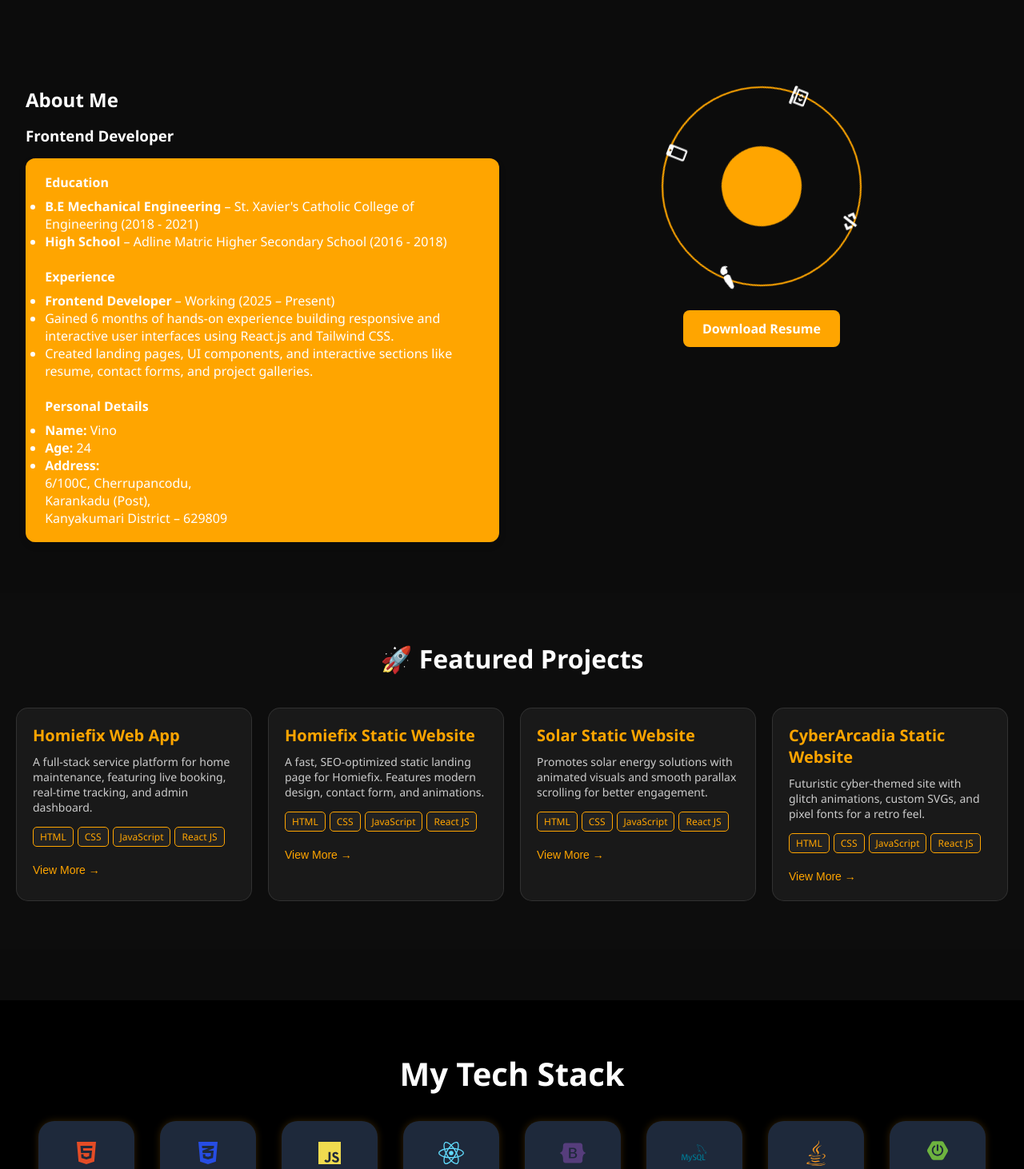
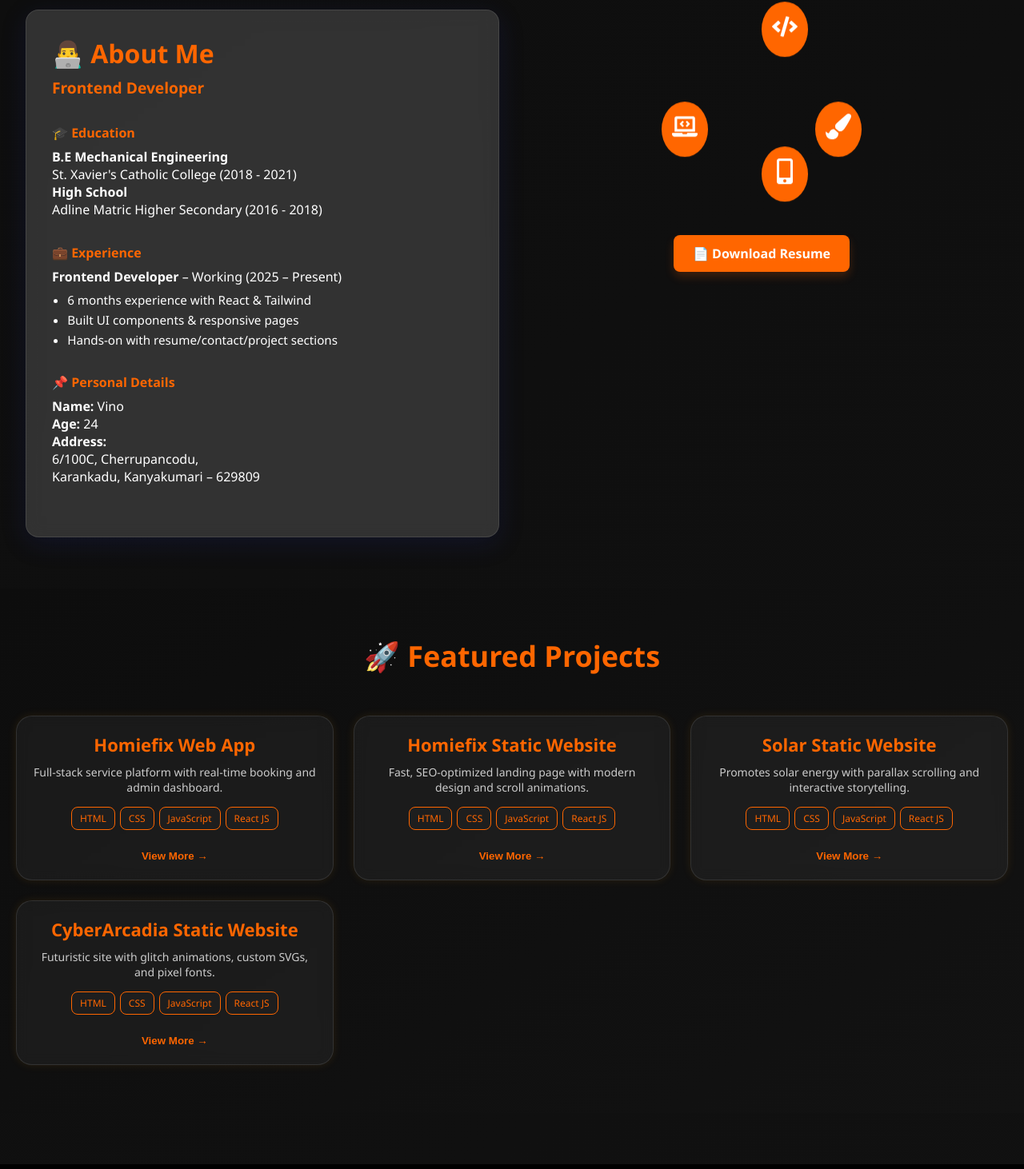
Before and after one commit to vino708/portfolio, a React (Create React App) app: page / in a window 1280 px wide. Shown: the part 932-2394 px from the top of the page at 80% size. Built offline with nearby package versions, Linux system fonts and the light colour scheme.

Commit message:
first commit

```diff
--- a/package.json
+++ b/package.json
@@ -10,6 +10,7 @@
     "@testing-library/react": "^16.3.0",
     "@testing-library/user-event": "^13.5.0",
     "bootstrap": "^5.3.6",
+    "framer-motion": "^12.16.0",
     "lucide-react": "^0.511.0",
     "react": "^19.1.0",
     "react-dom": "^19.1.0",
--- a/src/Components/About.css
+++ b/src/Components/About.css
@@ -1,182 +1,145 @@
-/* Bonus: Remove margin/padding overflow */
 body, html {
-  overflow-x: hidden;
   margin: 0;
   padding: 0;
+  overflow-x: hidden;
+  font-family: 'Segoe UI', sans-serif;
+  background: linear-gradient(145deg, #0d0d0d, #121212);
 }
-
-
 
 .about-section {
   display: flex;
-  justify-content: space-between;
+  flex-wrap: wrap;
+  justify-content: center;
   align-items: flex-start;
+  gap: 2rem;
   padding: 4rem 2rem;
-  gap: 2rem;
-  margin-top: 6rem; /* Spacing below navbar */
-  animation: fadeIn 2s ease-in;
-  flex-wrap: wrap;
 }
 
 .about-left {
   flex: 1;
-  min-width: 300px;
+  min-width: 320px;
+  max-width: 600px;
 }
 
-.about-left h2,
-.about-left h3 {
-  margin-bottom: 1rem;
+.glass-card {
+  background: rgba(255, 255, 255, 0.15);
+  backdrop-filter: blur(10px);
+  -webkit-backdrop-filter: blur(10px);
+  border-radius: 16px;
+  padding: 2rem;
+  box-shadow: 0 8px 32px rgba(31, 38, 135, 0.2);
+  border: 1px solid rgba(255, 255, 255, 0.1);
+  color: #333;
 }
 
-.card-container {
-  display: flex;
-  flex-direction: column;
-  gap: 1.5rem;
-  margin-top: 2rem;
+.section-title {
+  font-size: 2rem;
+  font-weight: 700;
+  color: #ff6600;
+  margin-bottom: 0.5rem;
 }
 
-.info-card {
-  background: orange;
-  border-left: 5px solid orange;
-  padding: 1.2rem;
-  box-shadow: 0 4px 10px rgba(0, 0, 0, 0.1);
-  transition: transform 0.3s ease, opacity 0.5s ease;
-  border-radius: 12px;
-  opacity: 0;
-  animation: fadeInCard 0.6s forwards;
+.section-subtitle {
+  font-size: 1.2rem;
+  margin-bottom: 2rem;
+  color: #ff6600;
 }
 
-.info-card:hover {
-  transform: translateY(-5px);
+.about-info .block {
+  margin-bottom: 2rem;
 }
 
-.info-card h4 {
+.block h4 {
+  color: #ff6600;
   margin-bottom: 0.5rem;
+}
+
+.block p {
+color: white;
+}
+
+.block ul {
+  margin: 0.5rem 0 0 1.2rem;
+  padding: 0;
+}
+
+.block ul li {
+  list-style: disc;
+  font-size: 0.95rem;
+  margin-bottom: 0.3rem;
   color: white;
 }
 
+/* Right side */
 .about-right {
   flex: 1;
   min-width: 300px;
-  display: flex;
-  justify-content: center;
-  align-items: center;
-}
-
-.circle-container {
-  position: relative;
-  width: 250px;
-  height: 250px;
-  animation: rotate 20s linear infinite;
-}
-
-.outer-circle {
-  width: 100%;
-  height: 100%;
-  border: 2px solid orange;
-  border-radius: 50%;
-  position: relative;
-  display: flex;
-  justify-content: center;
-  align-items: center;
-}
-
-.inner-circle {
-  width: 100px;
-  height: 100px;
-  background: orange;
-  border-radius: 50%;
-}
-
-.icon {
-  position: absolute;
-  font-size: 1.5rem;
-  color: white;
-}
-
-.icon1 { top: -10px; left: 50%; transform: translateX(-50%); }
-.icon2 { right: -10px; top: 50%; transform: translateY(-50%); }
-.icon3 { bottom: -10px; left: 50%; transform: translateX(-50%); }
-.icon4 { left: -10px; top: 50%; transform: translateY(-50%); }
-
-/* Animations */
-@keyframes rotate {
-  0% { transform: rotate(0deg); }
-  100% { transform: rotate(360deg); }
-}
-
-@keyframes fadeIn {
-  from { opacity: 0; transform: translateY(20px); }
-  to { opacity: 1; transform: translateY(0); }
-}
-
-@keyframes fadeInCard {
-  to {
-    opacity: 1;
-  }
-}
-
-/* Responsive Design */
-@media (max-width: 768px) {
-  .about-section {
-    flex-direction: column;
-    align-items: center;
-    padding: 3rem 1rem;
-    margin-top: -5%;
-  }
-
-  .about-left,
-  .about-right {
-    width: 100%;
-    text-align: center;
-  }
-
-  .card-container {
-    align-items: center;
-  }
-
-  .info-card {
-    width: 90%;
-  }
-
-  .circle-container {
-    width: 200px;
-    height: 200px;
-  }
-
-  .inner-circle {
-    width: 80px;
-    height: 80px;
-  }
-  .custom-card{
-    margin-left: 5%;
-  }
-}
-.about-right {
-  display: flex;
-  justify-content: center;
-  align-items: center;
-}
-
-.right-inner {
   display: flex;
   flex-direction: column;
   align-items: center;
 }
 
-.resume-btn {
-  margin-top: 30px;
+.floating-icons {
+  position: relative;
+  width: 250px;
+  height: 250px;
+  margin-bottom: 2rem;
+}
+
+.icon-style {
+  position: absolute;
+  font-size: 2rem;
+  color: white;
+  background-color: #ff6600;
+  padding: 0.8rem;
+  border-radius: 50%;
+  animation: float 4s ease-in-out infinite;
+}
+
+.icon-code { top: 0; left: 50%; transform: translateX(-50%); }
+.icon-brush { top: 50%; right: 0; transform: translateY(-50%); }
+.icon-mobile { bottom: 0; left: 50%; transform: translateX(-50%); }
+.icon-laptop { top: 50%; left: 0; transform: translateY(-50%); }
+
+@keyframes float {
+  0%, 100% { transform: translateY(0); }
+  50% { transform: translateY(-10px); }
+}
+
+.resume-download {
   padding: 12px 24px;
-  background-color: orange;
-  color: #fff;
+  background-color: #ff6600;
+  color: white;
   text-decoration: none;
+  font-weight: 600;
   border-radius: 8px;
-  font-weight: bold;
-  font-size: 16px;
+  box-shadow: 0 6px 12px rgba(255, 102, 0, 0.2);
   transition: background 0.3s ease, transform 0.2s ease;
 }
 
-.resume-btn:hover {
-  background-color: darkorange;
+.resume-download:hover {
+  background-color: #e55b00;
   transform: translateY(-2px);
 }
+
+/* Responsive */
+@media (max-width: 768px) {
+  .about-section {
+    flex-direction: column;
+    align-items: center;
+    padding: 2rem 1rem;
+  }
+
+  .glass-card {
+    padding: 1.5rem;
+  }
+
+  .floating-icons {
+    width: 200px;
+    height: 200px;
+  }
+
+  .icon-style {
+    font-size: 1.5rem;
+  }
+}
--- a/src/Components/About.jsx
+++ b/src/Components/About.jsx
@@ -6,80 +6,60 @@ const About = () => {
   return (
     <section id='about'>
       <div className="about-section">
-        {/* Left Side - Stylish Info Cards */}
-        <div className="about-left w-full md:w-1/2 px-4">
-          <h2 className="text-2xl font-bold mb-2 text-orange-500">About Me</h2>
-          <h3 className="text-lg text-gray-700 mb-4">Frontend Developer</h3>
+        {/* Left Side */}
+        <div className="about-left">
+          <div className="glass-card">
+            <h2 className="section-title">👨‍💻 About Me</h2>
+            <h3 className="section-subtitle">Frontend Developer</h3>
 
-          <div className="info-card custom-card bg-white p-4 md:p-6 rounded-xl shadow-lg space-y-6">
+            <div className="about-info">
+              <div className="block">
+                <h4>🎓 Education</h4>
+                <p><strong>B.E Mechanical Engineering</strong><br />St. Xavier's Catholic College (2018 - 2021)</p>
+                <p><strong>High School</strong><br />Adline Matric Higher Secondary (2016 - 2018)</p>
+              </div>
 
-            {/* Education */}
-            <div>
-              <h4 className="text-lg font-semibold text-orange-500 mb-2">Education</h4>
-              <ul className="text-gray-700 text-sm space-y-1">
-                <li>
-                  <strong>B.E Mechanical Engineering</strong> – St. Xavier's Catholic College of Engineering (2018 - 2021)
-                </li>
-                <li>
-                  <strong>High School</strong> – Adline Matric Higher Secondary School (2016 - 2018)
-                </li>
+              <div className="block">
+                <h4>💼 Experience</h4>
+                <p><strong>Frontend Developer</strong> – Working (2025 – Present)</p>
+                <ul>
+                  <li>6 months experience with React & Tailwind</li>
+                  <li>Built UI components & responsive pages</li>
+                  <li>Hands-on with resume/contact/project sections</li>
                 </ul>
               </div>
 
-            {/* Experience */}
-            <div>
-              <br />
-              <h4 className="text-lg font-semibold text-orange-500 mb-2">Experience</h4>
-              <ul className="text-gray-700 text-sm space-y-1">
-                <li><strong>Frontend Developer</strong> – Working (2025 – Present)</li>
-                <li>Gained 6 months of hands-on experience building responsive and interactive user interfaces using React.js and Tailwind CSS.</li>
-                <li>Created landing pages, UI components, and interactive sections like resume, contact forms, and project galleries.</li>
-              </ul>
+              <div className="block">
+                <h4>📌 Personal Details</h4>
+                <p><strong>Name:</strong> Vino</p>
+                <p><strong>Age:</strong> 24</p>
+                <p><strong>Address:</strong><br />
+                  6/100C, Cherrupancodu,<br />
+                  Karankadu, Kanyakumari – 629809
+                </p>
               </div>
-
-            {/* Personal Details */}
-            <div>
-              <br />
-              <h4 className="text-lg font-semibold text-orange-500 mb-2">Personal Details</h4>
-              <ul className="text-gray-700 text-sm space-y-1">
-                <li><strong>Name:</strong> Vino</li>
-                <li><strong>Age:</strong> 24</li>
-                <li>
-                  <strong>Address:</strong><br />
-                  6/100C, Cherrupancodu,<br />
-                  Karankadu (Post),<br />
-                  Kanyakumari District – 629809
-                </li>
-              </ul>
             </div>
-
           </div>
         </div>
 
-        {/* Right Side - Rotating Circles with Resume Button Below */}
+        {/* Right Side */}
         <div className="about-right">
-          <div className="right-inner">
-            <div className="circle-container">
-              <div className="outer-circle">
-                <div className="inner-circle"></div>
-                <div className="icon icon1"><FaCode /></div>
-                <div className="icon icon2"><FaPaintBrush /></div>
-                <div className="icon icon3"><FaMobileAlt /></div>
-                <div className="icon icon4"><FaLaptopCode /></div>
-              </div>
+          <div className="floating-icons">
+            <span className="icon-style icon-code"><FaCode /></span>
+            <span className="icon-style icon-brush"><FaPaintBrush /></span>
+            <span className="icon-style icon-mobile"><FaMobileAlt /></span>
+            <span className="icon-style icon-laptop"><FaLaptopCode /></span>
           </div>
 
-            {/* Updated Resume View Button Below Circle */}
           <a
             href={`${process.env.PUBLIC_URL}/Vino_Resume.pdf`}
+            download="Vino_Resume.pdf"
             target="_blank"
             rel="noopener noreferrer"
-              className="resume-btn"
-              download="Vino_Resume.pdf"
+            className="resume-download"
           >
-              Download Resume
+            📄 Download Resume
           </a>
-          </div>
         </div>
       </div>
     </section>
--- a/src/Components/Contact.jsx
+++ b/src/Components/Contact.jsx
@@ -60,7 +60,7 @@ function ContactPage() {
       <div className={`contact-wrapper ${loaded ? "show" : ""}`}>
         <div className="contact-card">
           <div className="contact-icon">💫</div>
-          <h1>Contact Me</h1>
+          <h1 className="contact">Contact Me</h1>
 
           {/* Status Message Banner */}
           {showStatus && status && (
--- a/src/Components/Navbar.css
+++ b/src/Components/Navbar.css
@@ -43,7 +43,7 @@ body {
     align-items: center;
     font-size: 24px;
     font-weight: bold;
-    color: #facc15;
+    color: #ff6600;
 }
 
 .profile-img {
@@ -52,7 +52,7 @@ body {
     border-radius: 50%;
     object-fit: cover;
     margin-right: 10px;
-    border: 2px solid #facc15;
+    border: 2px solid#ff6600;;
 }
 
 .nav-links {
--- a/src/Components/Project.css
+++ b/src/Components/Project.css
@@ -1,69 +1,73 @@
 .projects-section {
-  background-color: #0d0d0d;
+  background: linear-gradient(145deg, #0d0d0d, #121212);
   color: white;
   padding: 60px 20px;
   text-align: center;
 }
 
 .projects-title {
-  font-size: 32px;
-  margin-bottom: 40px;
+  font-size: 36px;
+  margin-bottom: 50px;
+  color: #ff6600;;
 }
 
 .projects-grid {
   display: grid;
-  grid-template-columns: repeat(auto-fit, minmax(280px, 1fr));
-  gap: 20px;
+  grid-template-columns: repeat(auto-fit, minmax(300px, 1fr));
+  gap: 25px;
 }
 
 .project-card {
   background: rgba(255, 255, 255, 0.05);
+  border: 1px solid rgba(255, 255, 255, 0.1);
+  border-radius: 20px;
   padding: 20px;
-  border-radius: 15px;
-  border: 1px solid rgba(255, 255, 255, 0.1);
-  transition: transform 0.3s, border 0.3s;
-  text-align: left;
+  backdrop-filter: blur(8px);
+  box-shadow: 0 0 12px rgba(255, 165, 0, 0.1);
+  transition: all 0.3s ease;
+  opacity: 0;
+  transform: translateY(30px);
 }
 
-.project-card:hover {
-  transform: translateY(-5px);
-  border: 1px solid orange;
+.fade-up {
+  opacity: 1;
+  transform: translateY(0);
+  transition: opacity 0.6s ease, transform 0.6s ease;
 }
 
 .project-card h3 {
-  margin-top: 0;
-  color: #ffa500;
-  font-size: 20px;
+  color: #ff6600;;
+  font-size: 22px;
+  margin-bottom: 10px;
 }
 
 .project-card p {
   font-size: 14px;
   color: #cccccc;
-  margin: 10px 0 15px;
 }
 
 .tech-tags {
-  margin-bottom: 12px;
+  margin: 12px 0;
 }
 
 .tag {
-  background-color: #222;
-  border: 1px solid orange;
-  color: orange;
-  padding: 3px 8px;
-  border-radius: 5px;
+  background: #1e1e1e;
+  border: 1px solid #ff6600;;
+  color: #ff6600;;
   font-size: 12px;
-  margin: 0 5px 5px 0;
+  padding: 5px 10px;
+  margin: 3px;
+  border-radius: 8px;
   display: inline-block;
 }
 
 .view-link {
-  font-size: 14px;
-  color: orange;
   background: none;
   border: none;
+  color: #ff6600;;
+  font-weight: bold;
   cursor: pointer;
-  padding: 0;
+  margin-top: 10px;
 }
 
 .view-link:hover {
@@ -75,9 +79,9 @@
   position: fixed;
   top: 0;
   left: 0;
-  width: 100%;
-  height: 100%;
-  background: rgba(0, 0, 0, 0.7);
+  height: 100vh;
+  width: 100vw;
+  background: rgba(0, 0, 0, 0.75);
   display: flex;
   align-items: center;
   justify-content: center;
@@ -86,20 +90,17 @@
 
 .modal-content {
   background: #1a1a1a;
-  color: #fff;
+  border: 1px solid #ff6600;;
   padding: 30px;
-  border-radius: 12px;
+  border-radius: 15px;
+  max-width: 600px;
   width: 90%;
-  max-width: 500px;
-  position: relative;
-  border: 1px solid orange;
-  box-shadow: 0 0 20px rgba(255, 165, 0, 0.3);
-  text-align: left;
+  color: white;
+  box-shadow: 0 0 25px rgba(255, 165, 0, 0.2);
 }
 
 .modal-content h3 {
-  color: #ffa500;
-  margin-top: 0;
+  color:#ff6600;;
 }
 
 .modal-content p {
@@ -110,21 +111,10 @@
 .close-button {
   position: absolute;
   top: 10px;
-  right: 15px;
-  background: transparent;
-  color: orange;
+  right: 20px;
+  color: #ff6600;;
+  background: none;
   border: none;
-  font-size: 20px;
+  font-size: 24px;
   cursor: pointer;
 }
-
-.project-card {
-  opacity: 0;
-  transform: translateY(40px);
-  transition: opacity 0.6s ease-out, transform 0.6s ease-out;
-}
-
-.fade-up {
-  opacity: 1;
-  transform: translateY(0);
-}
--- a/src/Components/Projects.jsx
+++ b/src/Components/Projects.jsx
@@ -1,39 +1,38 @@
-import React, { useState, useEffect, useRef } from 'react';
+import React, { useState, useRef, useEffect } from 'react';
+import { motion, AnimatePresence } from 'framer-motion';
 import './Project.css';
 
 const Projects = () => {
   const [selectedProject, setSelectedProject] = useState(null);
+  const sectionRef = useRef(null);
   const cardsRef = useRef([]);
-  const sectionRef = useRef(null);
 
   const projects = [
     {
       title: 'Homiefix Web App',
-      description: 'A full-stack service platform for home maintenance, featuring live booking, real-time tracking, and admin dashboard.',
-      tech:  ['HTML', 'CSS', 'JavaScript', 'React JS'],
+      description: 'Full-stack service platform with real-time booking and admin dashboard.',
+      tech: ['HTML', 'CSS', 'JavaScript', 'React JS'],
       details: 'This web app includes real-time booking, provider tracking, and an admin dashboard with analytics. Designed with MERN stack for high performance and scalability. It provides role-based dashboards for users, service providers, and administrators, ensuring a seamless maintenance service experience.',
     },
     {
       title: 'Homiefix Static Website',
-      description: 'A fast, SEO-optimized static landing page for Homiefix. Features modern design, contact form, and animations.',
+      description: 'Fast, SEO-optimized landing page with modern design and scroll animations.',
       tech: ['HTML', 'CSS', 'JavaScript', 'React JS'],
-      details: 'This static website serves as a visually appealing landing page for Homiefix. It uses GSAP for scroll-triggered animations and smooth interactions. Designed with SEO best practices, it includes a fully responsive layout, animated hero section, and a functional contact form to generate leads effectively.',
+  details: 'This static website serves as a visually appealing landing page for Homiefix. It uses GSAP for scroll-triggered animations and smooth interactions. Designed with SEO best practices, it includes a fully responsive layout, animated hero section, and a functional contact form to generate leads effectively.',
     },
     {
       title: 'Solar Static Website',
-      description: 'Promotes solar energy solutions with animated visuals and smooth parallax scrolling for better engagement.',
+      description: 'Promotes solar energy with parallax scrolling and interactive storytelling.',
       tech: ['HTML', 'CSS', 'JavaScript', 'React JS'],
       details: 'A story-driven layout that uses AOS and parallax effects to highlight the benefits of solar energy. With a focus on storytelling, the design uses layered visuals, animations, and smooth transitions to capture user attention and promote sustainable energy initiatives.',
     },
     {
       title: 'CyberArcadia Static Website',
-      description: 'Futuristic cyber-themed site with glitch animations, custom SVGs, and pixel fonts for a retro feel.',
-      tech:  ['HTML', 'CSS', 'JavaScript', 'React JS'],
+      description: 'Futuristic site with glitch animations, custom SVGs, and pixel fonts.',
+      tech: ['HTML', 'CSS', 'JavaScript', 'React JS'],
       details: 'CyberArcadia is a visually bold, cyberpunk-style website that blends retro design with modern web techniques. Features glitch animations, animated SVG elements, pixelated fonts, and dynamic hover effects. Perfect for gaming or digital art portfolios seeking a unique, immersive aesthetic.',
     },
   ];
-
-  const handleCloseModal = () => setSelectedProject(null);
 
   useEffect(() => {
     const handleScroll = () => {
@@ -42,32 +41,29 @@ const Projects = () => {
 
       if (sectionTop < windowHeight - 100) {
         cardsRef.current.forEach((el, index) => {
-          setTimeout(() => {
-            el?.classList.add('fade-up');
-          }, index * 150); // stagger animation
+          setTimeout(() => el?.classList.add('fade-up'), index * 150);
         });
       } else {
-        cardsRef.current.forEach(el => {
-          el?.classList.remove('fade-up');
-        });
+        cardsRef.current.forEach(el => el?.classList.remove('fade-up'));
       }
     };
 
     window.addEventListener('scroll', handleScroll);
-    handleScroll(); // trigger on load
-
+    handleScroll();
     return () => window.removeEventListener('scroll', handleScroll);
   }, []);
 
   return (
-    <section id='projects' className="projects-section" ref={sectionRef}>
+    <section id="projects" className="projects-section" ref={sectionRef}>
       <h2 className="projects-title">🚀 Featured Projects</h2>
       <div className="projects-grid">
         {projects.map((project, index) => (
-          <div
+          <motion.div
             className="project-card"
             key={index}
             ref={(el) => (cardsRef.current[index] = el)}
+            whileHover={{ scale: 1.05 }}
+            transition={{ type: 'spring', stiffness: 300 }}
           >
             <h3>{project.title}</h3>
             <p>{project.description}</p>
@@ -79,19 +75,34 @@ const Projects = () => {
             <button className="view-link" onClick={() => setSelectedProject(project)}>
               View More →
             </button>
-          </div>
+          </motion.div>
         ))}
       </div>
 
-      {selectedProject && (
-        <div className="modal-overlay" onClick={handleCloseModal}>
-          <div className="modal-content" onClick={(e) => e.stopPropagation()}>
-            <h3>{selectedProject.title}</h3>
-            <p>{selectedProject.details}</p>
-            <button className="close-button" onClick={handleCloseModal}>✖ Close</button>
-          </div>
-        </div>
-      )}
+      <AnimatePresence>
+        {selectedProject && (
+          <motion.div
+            className="modal-overlay"
+            initial={{ opacity: 0 }}
+            animate={{ opacity: 1 }}
+            exit={{ opacity: 0 }}
+            onClick={() => setSelectedProject(null)}
+          >
+            <motion.div
+              className="modal-content"
+              onClick={(e) => e.stopPropagation()}
+              initial={{ y: '100vh' }}
+              animate={{ y: 0 }}
+              exit={{ y: '100vh' }}
+              transition={{ type: 'spring', stiffness: 120 }}
+            >
+              <h3>{selectedProject.title}</h3>
+              <p>{selectedProject.details}</p>
+              <button className="close-button" onClick={() => setSelectedProject(null)}>✖</button>
+            </motion.div>
+          </motion.div>
+        )}
+      </AnimatePresence>
     </section>
   );
 };
--- a/src/Components/Skills.css
+++ b/src/Components/Skills.css
@@ -9,7 +9,7 @@
 .skills-title {
   font-size: 2.5rem;
   margin-bottom: 2rem;
-  color: white;
+  color: #ff6600;;
 }
 
 .skills-grid {
@@ -23,14 +23,18 @@
   display: flex;
   flex-direction: column;
   align-items: center;
-  background-color: #1e293b;
+  justify-content: center;
+  background: linear-gradient(145deg, #1f1f1f, #2a2a2a);
   padding: 1.5rem;
   border-radius: 20px;
   width: 120px;
   height: 120px;
-  color: white;
+  color: #ff6600;
   font-size: 2rem;
-  box-shadow: 0 0 10px rgba(255, 165, 0, 0.2);
+  box-shadow: 0 0 12px rgba(255, 102, 0, 0.3);
+  border: 1px solid rgba(255, 102, 0, 0.3);
+  backdrop-filter: blur(6px);
+  transition: transform 0.3s ease, box-shadow 0.3s ease;
   opacity: 0;
   transform: translateY(30px);
 }
```
Also changed, not shown: src/Components/Contact.css (+8 -4 lines), src/Components/Homepage.css (+4 -4 lines), 1 other file (tests, documents, lock files or other folders). Lines whose indentation alone changed are shown as unchanged.
